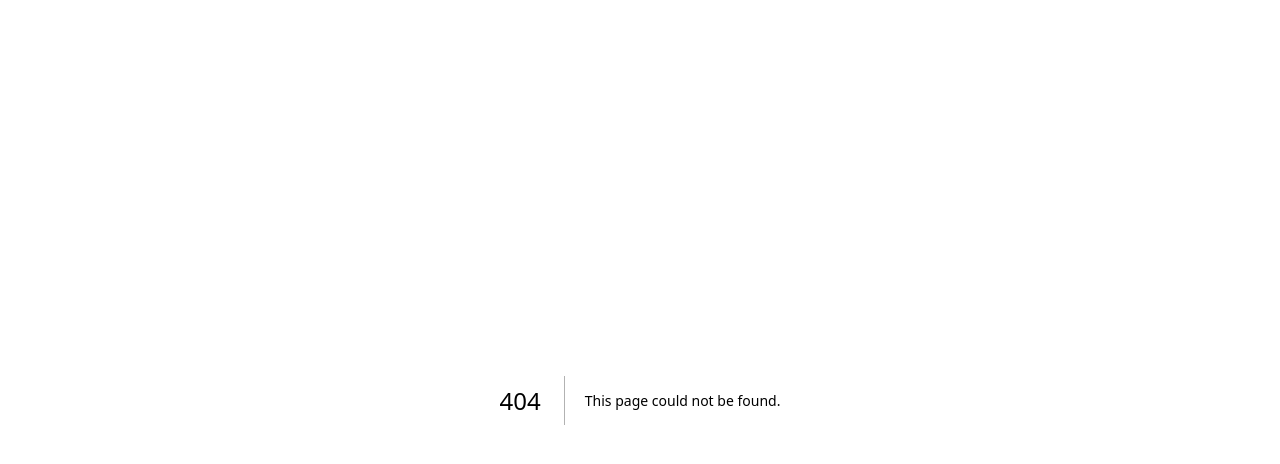
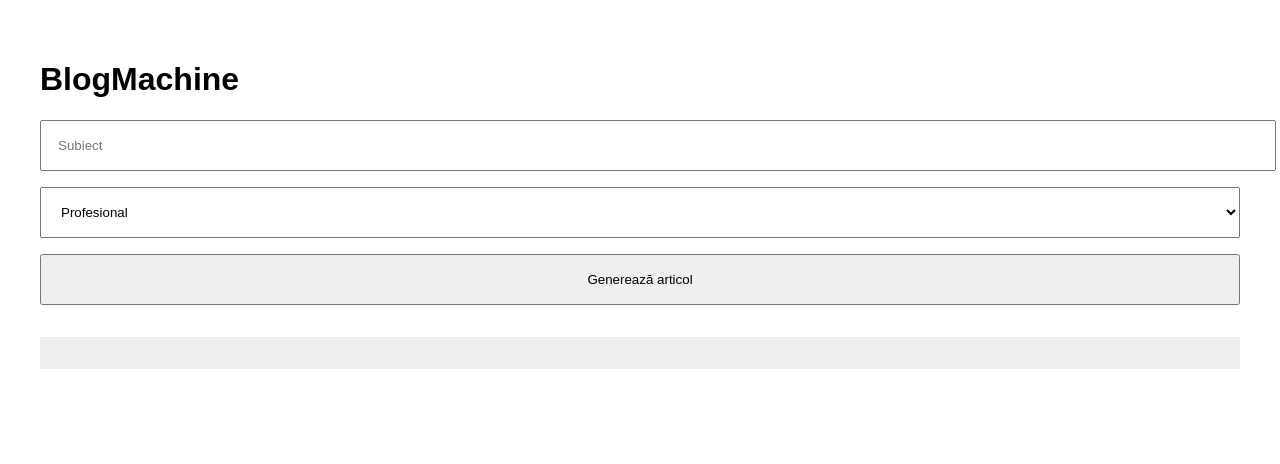
Before and after one commit to ianteodoros/blogmachine, a Next.js app: page /app in a window 1280 px wide. Before the commit this address had no page. Shown: the top 464 px of the page. Built offline with nearby package versions, Linux system fonts and the light colour scheme.

Commit message:
Create app.jsx

```diff
--- /dev/null
+++ b/pages/app.jsx
@@ -0,0 +1,50 @@
+import { useState } from "react";
+
+export default function App() {
+  const [topic, setTopic] = useState("");
+  const [tone, setTone] = useState("Profesional");
+  const [output, setOutput] = useState("");
+  const [loading, setLoading] = useState(false);
+
+  const generateArticle = async () => {
+    setLoading(true);
+    const res = await fetch("/api/generate", {
+      method: "POST",
+      headers: { "Content-Type": "application/json" },
+      body: JSON.stringify({ topic, tone }),
+    });
+    const data = await res.json();
+    setOutput(data.result);
+    setLoading(false);
+  };
+
+  return (
+    <div style={{ fontFamily: 'sans-serif', padding: '2rem' }}>
+      <h1>BlogMachine</h1>
+      <input
+        placeholder="Subiect"
+        value={topic}
+        onChange={(e) => setTopic(e.target.value)}
+        style={{ width: "100%", padding: "1rem", marginBottom: "1rem" }}
+      />
+      <select
+        value={tone}
+        onChange={(e) => setTone(e.target.value)}
+        style={{ width: "100%", padding: "1rem", marginBottom: "1rem" }}
+      >
+        <option>Profesional</option>
+        <option>Relaxat</option>
+      </select>
+      <button
+        onClick={generateArticle}
+        disabled={loading}
+        style={{ padding: "1rem", width: "100%" }}
+      >
+        {loading ? "Se generează..." : "Generează articol"}
+      </button>
+      <pre style={{ marginTop: "2rem", background: "#eee", padding: "1rem" }}>
+        {output}
+      </pre>
+    </div>
+  );
+}
```
